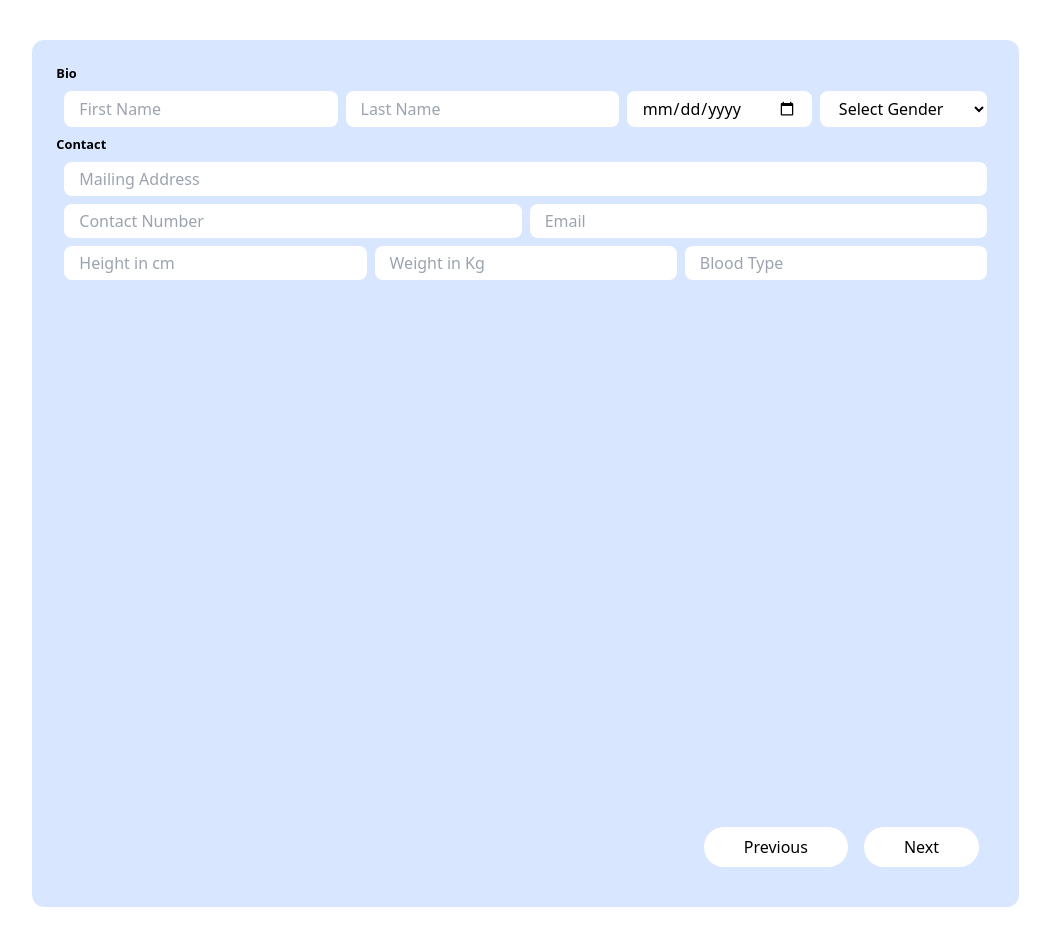
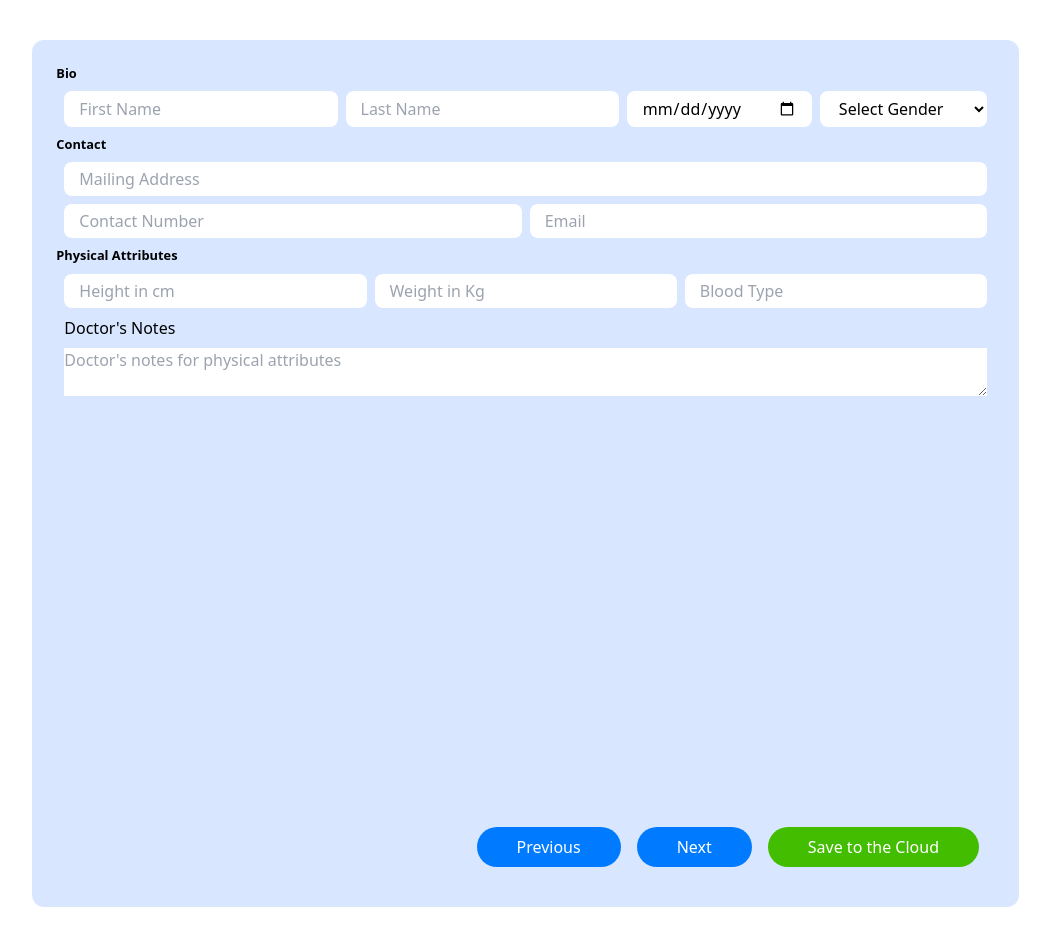
Before and after one commit to meisterEph/peace-mask, a React (Create React App) app: page / in a window 1280 px wide. Shown: the whole page, without its empty margins (221-1271 px from the left). Built offline with nearby package versions, Linux system fonts and the light colour scheme; no server answers.

Commit message:
Deployed backend to Heroku

```diff
--- /dev/null
+++ b/db.json
@@ -0,0 +1,48 @@
+{
+  "records": [
+    {
+      "id": 96831967,
+      "firstName": "Heber",
+      "lastName": "Indino",
+      "birthDay": "2022-09-24",
+      "sex": "male",
+      "contactDetail": {
+        "mailAddress": "55-160 Naupaka Street",
+        "contactNumber": "8083586791",
+        "emailAddress": "jayindinodesigns@gmail.com"
+      },
+      "physicalAttribute": {
+        "bodyHeight": "172",
+        "bodyWeight": "70",
+        "bloodType": "B"
+      },
+      "medicalHistoryRecord": [
+        {
+          "id": 14,
+          "name": "Cochlear Implant",
+          "isSelected": true
+        },
+        {
+          "id": 23,
+          "name": "Cortisone Treatments",
+          "isSelected": true
+        },
+        {
+          "id": 27,
+          "name": "Cosmetic Surgery",
+          "isSelected": true
+        },
+        {
+          "id": 35,
+          "name": "Artificial Heart Valves",
+          "isSelected": true
+        },
+        {
+          "id": 42,
+          "name": "Depression",
+          "isSelected": true
+        }
+      ]
+    }
+  ]
+}
--- a/src/App.js
+++ b/src/App.js
@@ -1,5 +1,7 @@
-import { useState } from 'react'
+import { useState, useEffect } from 'react'
 import medCondObj from './dat/ailments'
+import axios from 'axios'
+
 
 const Ailment = ({obj,toggleSelection}) => {
   const btnClass = 'inline-block m-1 px-5 py-1 rounded-full cursor-pointer hover:bg-medium--blue active:bg-main--blue'
@@ -12,13 +14,17 @@ const Ailment = ({obj,toggleSelection}) => {
 }
 
 const App =()=> {
-  const [ firstName , setFirstName] = useState('')
-  const [ lastName , setLastName] = useState('')
-  const [ birthDay , setBirthDay] = useState('')
-  const [ sex , setSex] = useState('other')
-  const [ contactDetail , setContactDetail] = useState({})
-  const [ physicalAttr , setPhysicalAttr] = useState({})
-  const [storedObj,setStoredObj] = useState(medCondObj)
+  const [ firstName , setFirstName ] = useState('')
+  const [ lastName , setLastName ] = useState('')
+  const [ birthDay , setBirthDay ] = useState('')
+  const [ sex , setSex ] = useState('other')
+  const [ contactDetail , setContactDetail ] = useState({})
+  const [ physicalAttr , setPhysicalAttr ] = useState({})
+  const [ storedObj,setStoredObj ] = useState(medCondObj)
+
+  useEffect(()=> {
+    axios.get('https://cryptic-headland-74219.herokuapp.com/api/records').then(response => console.log(response))
+  })
 
   const handleChange = (fn) => {
     return (e) => {
@@ -31,6 +37,29 @@ const App =()=> {
     storedObj[cond] = {...storedObj[cond], isSelected:!storedObj[cond].isSelected}
     setStoredObj({...storedObj})
     console.log(storedObj)
+  }
+
+  const saveRecord = (e) => {
+    const medHist = Object.keys(storedObj).filter(e => storedObj[e].isSelected === true)
+    const medHistObj = {}
+    e.preventDefault()
+    const patientInfo = {
+      id: Math.floor(Math.random()*99999999),
+      firstName: firstName,
+      lastName: lastName,
+      birthDay: birthDay,
+      sex: sex,
+      contactDetail: contactDetail,
+      physicalAttribute: physicalAttr,
+      //Add Doctor's notes here
+      medicalHistoryRecord: medHist.map(e => medHistObj[e] = storedObj[e]),
+    }
+
+    axios
+    .post('https://cryptic-headland-74219.herokuapp.com/api/records', patientInfo)
+    .then(response => {
+      console.log(response.data)
+    })
   }
 
   return (
@@ -62,10 +91,15 @@ const App =()=> {
                   <input name="telephone" type="tel" placeholder="Contact Number" onChange={(e) => setContactDetail({...contactDetail, contactNumber: e.target.value})}/>
                   <input name="email" type="email" placeholder="Email" onChange={(e) => setContactDetail({...contactDetail, emailAddress: e.target.value})}/>
                 </div>
+                <h2>Physical Attributes</h2>
                 <div className='flex gap-2 m-2'>
                   <input name="height" type="number" placeholder="Height in cm" onChange={(e) => setPhysicalAttr({...physicalAttr, bodyHeight: e.target.value})}/>
                   <input name="weight" type="number" placeholder="Weight in Kg" onChange={(e) => setPhysicalAttr({...physicalAttr, bodyWeight: e.target.value})}/>
                   <input name="bloodType" type="text" placeholder="Blood Type" onChange={(e) => setPhysicalAttr({...physicalAttr, bloodType: e.target.value})}/>
+                </div>
+                <div className='flex flex-col gap-2 m-2'>
+                  <p><label>Doctor's Notes</label></p>
+                  <textarea className="w-full" placeholder="Doctor's notes for physical attributes"></textarea>
                 </div>
               </div>
               <div className='p-6 snap-always snap-center inline-block whitespace-normal' id='medicalHistorySelection'>
@@ -79,8 +113,9 @@ const App =()=> {
               </div>
             </div>
               <div className='p-10 flex gap-4 place-content-end w-full'>
-                <a className='bg-white rounded-full px-10 py-2' href="#formInput">Previous</a>
-                <a className='bg-white rounded-full px-10 py-2' href="#medicalHistorySelection">Next</a>
+                <a className='bg-main--blue text-white rounded-full px-10 py-2' href="#formInput">Previous</a>
+                <a className='bg-main--blue text-white rounded-full px-10 py-2' href="#medicalHistorySelection">Next</a>
+                <a className='bg-green text-white rounded-full px-10 py-2' href="#medicalHistorySelection" onClick={saveRecord}>Save to the Cloud</a>
               </div>
           </div>
         </form>
--- a/tailwind.config.js
+++ b/tailwind.config.js
@@ -10,6 +10,7 @@ module.exports = {
       'dark--blue': '#122045',
       'white': '#FFFFFF',
       'black': '#000000',
+      'green': '#42BD00',
     }
   },
   plugins: [],
```
